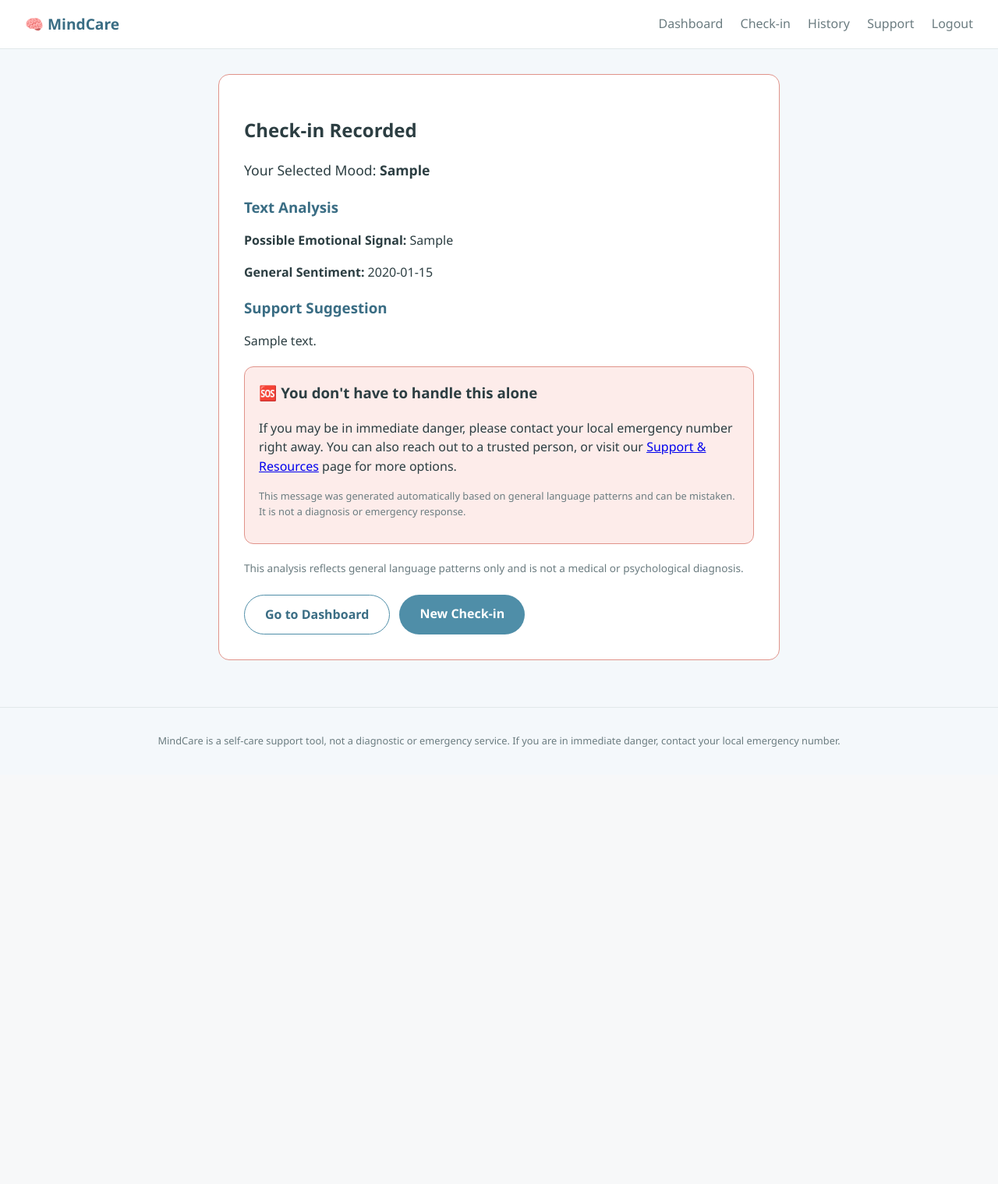
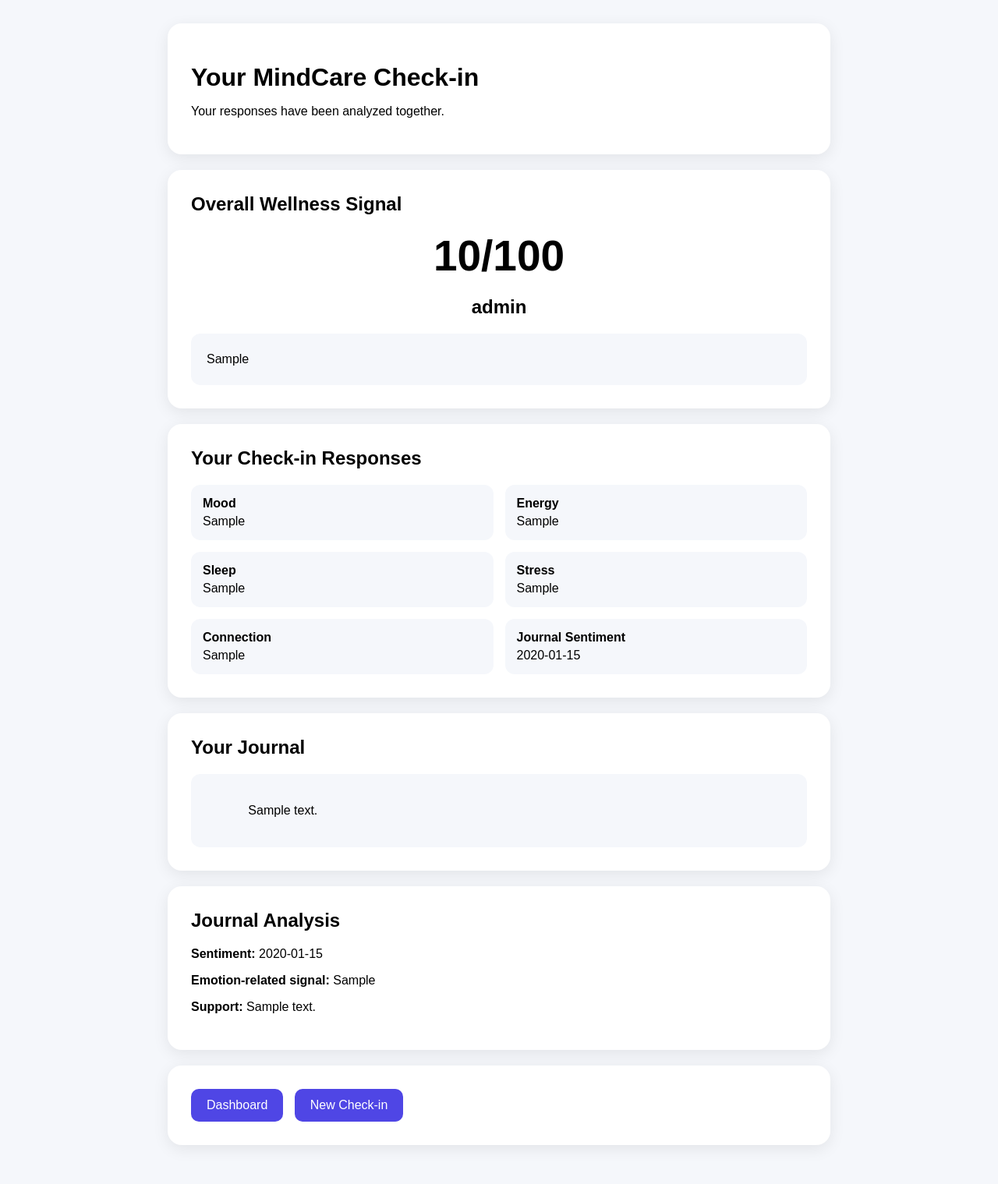
Before and after one commit to devipriya2006/MindCare, a Flask app: page /result/1 in a window 1280 px wide. Shown: the whole page at 78% size. Before the commit the page ends 958 px from the top, so only its background shows below. Run offline with Flask 3, Linux system fonts and the light colour scheme; a user stored in the database is signed in; tables that the repository leaves empty hold one stand-in row (values such as "Sample post").

Commit message:
Update result.html

```diff
--- a/MindCare/templates/result.html
+++ b/MindCare/templates/result.html
@@ -1,49 +1,246 @@
-{% extends "base.html" %}
-{% block title %}Your Check-in Result — MindCare{% endblock %}
-{% block content %}
-<section class="result-card {% if entry.distress_flag %}result-distress{% endif %}">
-  <h2>Check-in Recorded</h2>
+<!DOCTYPE html>
+<html lang="en">
+<head>
+    <meta charset="UTF-8">
+    <meta name="viewport" content="width=device-width, initial-scale=1.0">
 
-  <p class="result-mood">Your Selected Mood: <strong>{{ entry.mood|capitalize }}</strong></p>
+    <title>MindCare - Result</title>
 
-  {% if entry.journal_text %}
-  <div class="result-block">
-    <h3>Text Analysis</h3>
-    <p><strong>Possible Emotional Signal:</strong> {{ entry.emotion_signal }}</p>
-    <p><strong>General Sentiment:</strong> {{ entry.sentiment }}</p>
-  </div>
-  {% endif %}
+    <style>
+        body {
+            font-family: Arial, sans-serif;
+            background: #f5f7fb;
+            margin: 0;
+            padding: 30px;
+        }
 
-  <div class="result-block">
-    <h3>Support Suggestion</h3>
-    <p>{{ entry.support_message }}</p>
-  </div>
+        .container {
+            max-width: 850px;
+            margin: auto;
+        }
 
-  {% if entry.distress_flag %}
-  <div class="safety-banner">
-    <h3>🆘 You don't have to handle this alone</h3>
-    <p>
-      If you may be in immediate danger, please contact your local
-      emergency number right away. You can also reach out to a trusted
-      person, or visit our <a href="{{ url_for('support') }}">Support &amp;
-      Resources</a> page for more options.
-    </p>
-    <p class="fine-print">
-      This message was generated automatically based on general language
-      patterns and can be mistaken. It is not a diagnosis or emergency
-      response.
-    </p>
-  </div>
-  {% endif %}
+        .card {
+            background: white;
+            padding: 30px;
+            border-radius: 18px;
+            margin-bottom: 20px;
+            box-shadow: 0 5px 20px rgba(0,0,0,0.08);
+        }
 
-  <p class="disclaimer">
-    This analysis reflects general language patterns only and is not a
-    medical or psychological diagnosis.
-  </p>
+        h1 {
+            margin-bottom: 10px;
+        }
 
-  <div class="result-actions">
-    <a class="btn btn-secondary" href="{{ url_for('dashboard') }}">Go to Dashboard</a>
-    <a class="btn btn-primary" href="{{ url_for('checkin') }}">New Check-in</a>
-  </div>
-</section>
-{% endblock %}
+        h2 {
+            margin-top: 0;
+        }
+
+        .wellness-score {
+            font-size: 55px;
+            font-weight: bold;
+            text-align: center;
+            margin: 20px 0;
+        }
+
+        .level {
+            text-align: center;
+            font-size: 24px;
+            font-weight: bold;
+            margin-bottom: 20px;
+        }
+
+        .answers {
+            display: grid;
+            grid-template-columns: repeat(2, 1fr);
+            gap: 15px;
+        }
+
+        .answer {
+            background: #f5f7fb;
+            padding: 15px;
+            border-radius: 12px;
+        }
+
+        .answer strong {
+            display: block;
+            margin-bottom: 5px;
+        }
+
+        .insight {
+            background: #f5f7fb;
+            padding: 20px;
+            border-radius: 12px;
+            line-height: 1.6;
+        }
+
+        .journal {
+            background: #f5f7fb;
+            padding: 20px;
+            border-radius: 12px;
+            white-space: pre-wrap;
+        }
+
+        .button {
+            display: inline-block;
+            padding: 12px 20px;
+            background: #4f46e5;
+            color: white;
+            text-decoration: none;
+            border-radius: 10px;
+            margin-right: 10px;
+        }
+
+        @media (max-width: 600px) {
+            .answers {
+                grid-template-columns: 1fr;
+            }
+        }
+    </style>
+</head>
+
+<body>
+
+<div class="container">
+
+    <div class="card">
+
+        <h1>Your MindCare Check-in</h1>
+
+        <p>
+            Your responses have been analyzed together.
+        </p>
+
+    </div>
+
+
+    <!-- WELLNESS RESULT -->
+
+    <div class="card">
+
+        <h2>Overall Wellness Signal</h2>
+
+        <div class="wellness-score">
+            {{ entry.wellness_score if entry.wellness_score is not none else "N/A" }}/100
+        </div>
+
+        <div class="level">
+            {{ entry.wellness_level if entry.wellness_level else "Not available" }}
+        </div>
+
+        {% if entry.wellness_insight %}
+
+        <div class="insight">
+            {{ entry.wellness_insight }}
+        </div>
+
+        {% endif %}
+
+    </div>
+
+
+    <!-- ALL ANSWERS -->
+
+    <div class="card">
+
+        <h2>Your Check-in Responses</h2>
+
+        <div class="answers">
+
+            <div class="answer">
+                <strong>Mood</strong>
+                {{ entry.mood }}
+            </div>
+
+            <div class="answer">
+                <strong>Energy</strong>
+                {{ entry.energy }}
+            </div>
+
+            <div class="answer">
+                <strong>Sleep</strong>
+                {{ entry.sleep }}
+            </div>
+
+            <div class="answer">
+                <strong>Stress</strong>
+                {{ entry.stress }}
+            </div>
+
+            <div class="answer">
+                <strong>Connection</strong>
+                {{ entry.connection }}
+            </div>
+
+            <div class="answer">
+                <strong>Journal Sentiment</strong>
+                {{ entry.sentiment }}
+            </div>
+
+        </div>
+
+    </div>
+
+
+    <!-- JOURNAL -->
+
+    {% if entry.journal_text %}
+
+    <div class="card">
+
+        <h2>Your Journal</h2>
+
+        <div class="journal">
+            {{ entry.journal_text }}
+        </div>
+
+    </div>
+
+    {% endif %}
+
+
+    <!-- TEXT ANALYSIS -->
+
+    <div class="card">
+
+        <h2>Journal Analysis</h2>
+
+        <p>
+            <strong>Sentiment:</strong>
+            {{ entry.sentiment }}
+        </p>
+
+        <p>
+            <strong>Emotion-related signal:</strong>
+            {{ entry.emotion_signal }}
+        </p>
+
+        {% if entry.support_message %}
+
+        <p>
+            <strong>Support:</strong>
+            {{ entry.support_message }}
+        </p>
+
+        {% endif %}
+
+    </div>
+
+
+    <!-- BUTTONS -->
+
+    <div class="card">
+
+        <a href="{{ url_for('dashboard') }}" class="button">
+            Dashboard
+        </a>
+
+        <a href="{{ url_for('checkin') }}" class="button">
+            New Check-in
+        </a>
+
+    </div>
+
+</div>
+
+</body>
+</html>
```
